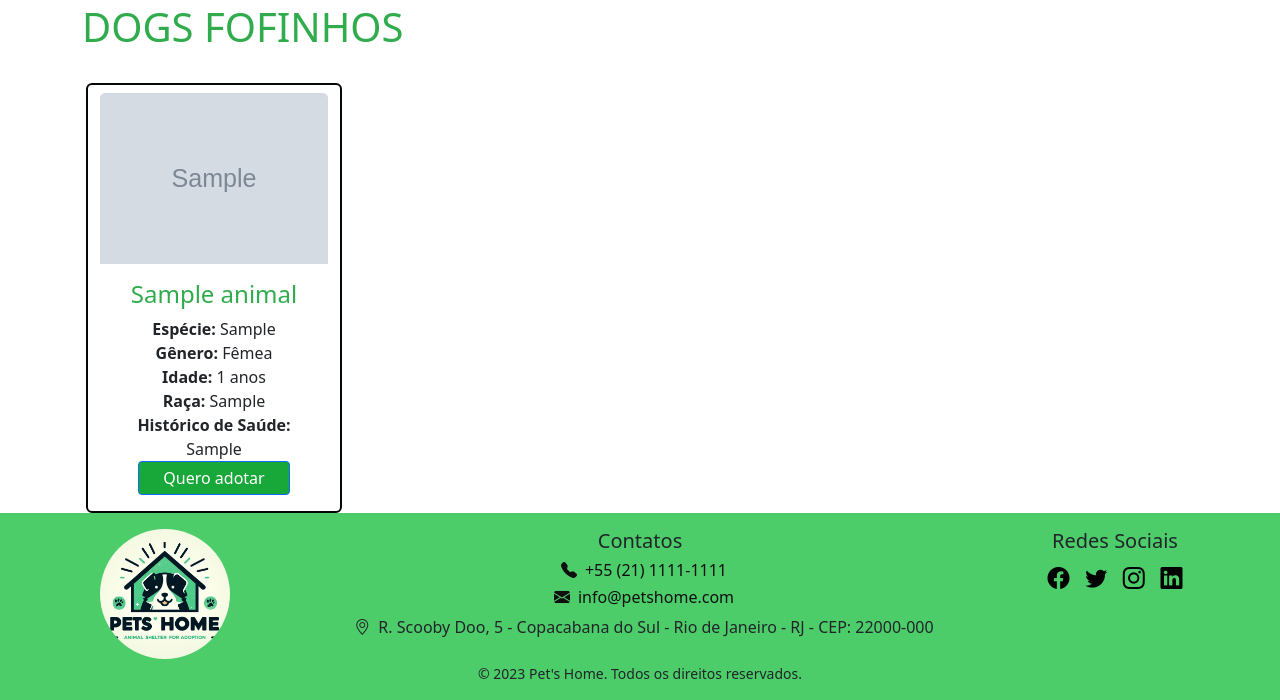
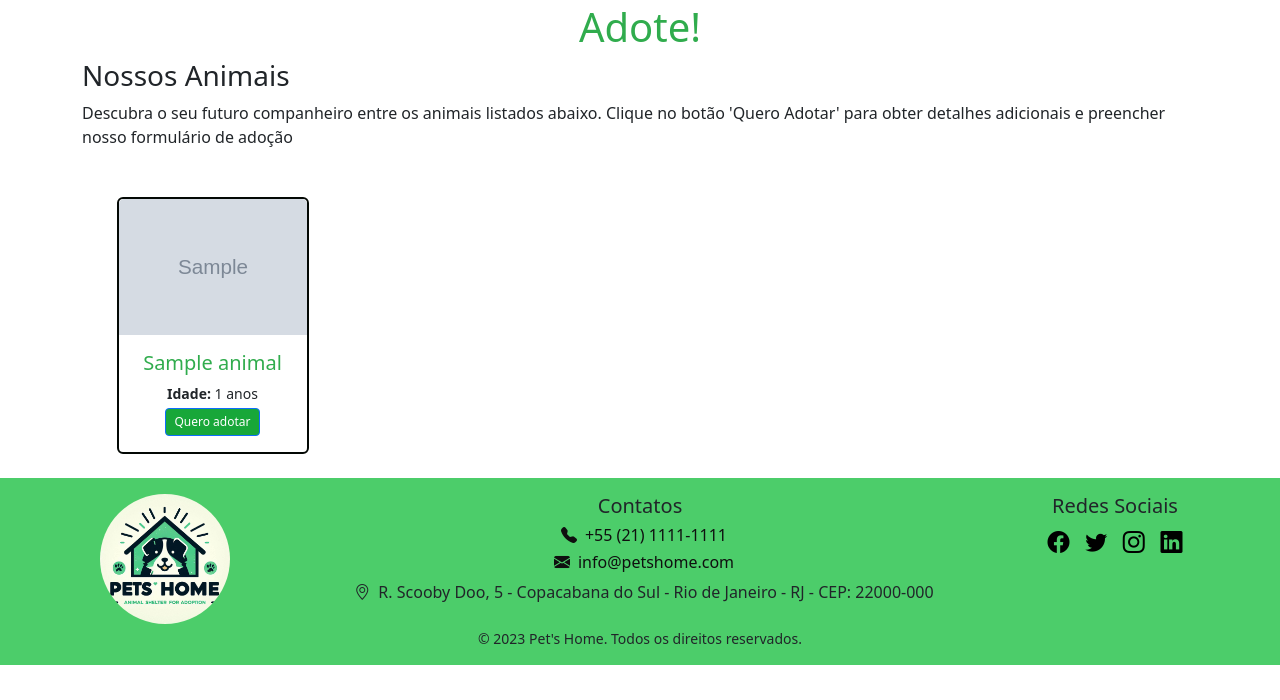
Before and after one commit to andradeju/projeto_final_python_pets_home, a Django app: page /adocao/ in a window 1280 px wide. Shown: the part 121-821 px from the top of the page. After the commit the page ends 786 px from the top, so only its background shows below. Run offline with Django 4.2, Linux system fonts and the light colour scheme; tables that the repository leaves empty hold one stand-in row (values such as "Sample post"); grey boxes marked "Sample" are stand-in pictures; some libraries are stand-ins or nearby versions.

Commit message:
:sparkles: feat Pág Adoção c/ os animais listados

```diff
--- a/projeto_pets_home/animais/models.py
+++ b/projeto_pets_home/animais/models.py
@@ -13,7 +13,7 @@ class Animal(models.Model):
   peso = models.PositiveIntegerField(null=True)
   raca = models.CharField(max_length=50)
   historico_saude = models.TextField()
-  imagem = models.ImageField(upload_to='static/images/')
+  imagem = models.ImageField(upload_to='imagens/')
 
   def __str__(self):
     return f'{self.nome} - {self.especie} : {self.idade}'
--- a/projeto_pets_home/base/static/style.css
+++ b/projeto_pets_home/base/static/style.css
@@ -24,6 +24,10 @@ h1,h2, h4 {
 
 .btn:hover {
   background-color: #4ccd6a !important;
+}
+
+.btn-adocao {
+  font-size: 0.75rem;
 }
 
 .img-logo{
@@ -96,3 +100,13 @@ a:hover {
 .social-icons i {
   font-size: 22px;
 }
+
+.card-adocao .card-body {
+  flex-grow: 1;
+}
+
+.card-adocao .card-img-top {
+  object-fit: cover;
+  width: 100%;
+  height: 136px;
+}
--- a/projeto_pets_home/base/templates/adocao.html
+++ b/projeto_pets_home/base/templates/adocao.html
@@ -1,26 +1,34 @@
 {% extends "layout.html" %}
 {% load bootstrap5 %}
 {% load static %}
-<main class="container">
+<body>
+  <main class="container-fluid">
     {% block content %}
-  <h1>DOGS FOFINHOS</h1>
+    <h1 class="text-center">Adote!</h1>
+    <h3>Nossos Animais</h3>
+    <p>
+      Descubra o seu futuro companheiro entre os animais listados abaixo. Clique
+      no botão 'Quero Adotar' para obter detalhes adicionais e preencher nosso
+      formulário de adoção
+    </p>
     <div class="row">
       {% for animal in animais %}
-    <div class="card mt-4 mx-3" style="width: 16rem">
-      <img src="{{ animal.imagem }}" class="card-img-top mt-2" alt="" />
+      <div class="mb-4 mt-4 col-lg-3 col-md-6 col-sm-12 d-flex justify-content-center">
+        <div class="card mt-2 card-adocao" style="width: 12rem;">
+          <img src="{{ animal.imagem.url }}" class="card-img-top" alt="" />
           <div class="card-body">
-        <h3 class="h4 card-title text-center">{{ animal.nome }}</h3>
-        <p class="card-text text-center">
-          <strong>Espécie:</strong> {{ animal.especie }}<br>
-          <strong>Gênero:</strong> {{ animal.get_genero_display }}<br>
-          <strong>Idade:</strong> {{ animal.idade }} anos<br>
-          <strong>Raça:</strong> {{ animal.raca }}<br>
-          <strong>Histórico de Saúde:</strong> {{ animal.historico_saude }}
-          <a href="/animal" class="btn btn-primary btn-sm px-4">Quero adotar</a>
+            <h3 class="h5 card-title text-center">{{ animal.nome }}</h3>
+            <p class="small card-text text-center">
+              <strong>Idade:</strong> {{ animal.idade }} anos<br />
+              <a href="/animal" class="mt-1 btn-adocao btn btn-primary btn-sm px-2"
+                >Quero adotar</a
+              >
             </p>
+          </div>
         </div>
       </div>
       {% endfor %}
     </div>
   </main>
+</body>
 {% endblock %}
--- a/projeto_pets_home/pets_home/settings.py
+++ b/projeto_pets_home/pets_home/settings.py
@@ -119,8 +119,12 @@ USE_TZ = True
 # https://docs.djangoproject.com/en/4.2/howto/static-files/
 
 STATIC_URL = '/static/'
+STATICFILES_DIRS = [
+    BASE_DIR / "base/static",
+]
 
 MEDIA_URL = '/media/'
+MEDIA_ROOT = BASE_DIR / "media"
 
 # Default primary key field type
 # https://docs.djangoproject.com/en/4.2/ref/settings/#default-auto-field
--- a/projeto_pets_home/pets_home/urls.py
+++ b/projeto_pets_home/pets_home/urls.py
@@ -16,7 +16,9 @@ Including another URLconf
 """
 from django.contrib import admin
 from django.urls import path
+from django.conf import settings
 from django.conf.urls.static import static
+from django.urls import path
 from base.views import home, adocao, animal, sobre_nos, como_ajudar
 
 urlpatterns = [
@@ -27,3 +29,6 @@ urlpatterns = [
     path('como-ajudar/', como_ajudar),
     path('sobre-nos/', sobre_nos),
 ]
+
+
+urlpatterns += static(settings.MEDIA_URL, document_root=settings.MEDIA_ROOT)
```
Also changed, not shown: projeto_pets_home/animais/migrations/0009_alter_animal_imagem.py (added), projeto_pets_home/animais/migrations/0010_alter_animal_imagem.py (added), projeto_pets_home/animais/migrations/0011_alter_animal_imagem.py (added), projeto_pets_home/animais/migrations/0012_alter_animal_imagem.py (added), projeto_pets_home/animais/migrations/0013_alter_animal_imagem.py (added), projeto_pets_home/animais/migrations/0014_alter_animal_imagem.py (added), projeto_pets_home/images/scooby-doo-1024x683.jpg (deleted), projeto_pets_home/static/images/Sao-Bernardo-curioso.jpg (deleted). Lines whose indentation alone changed are shown as unchanged.
